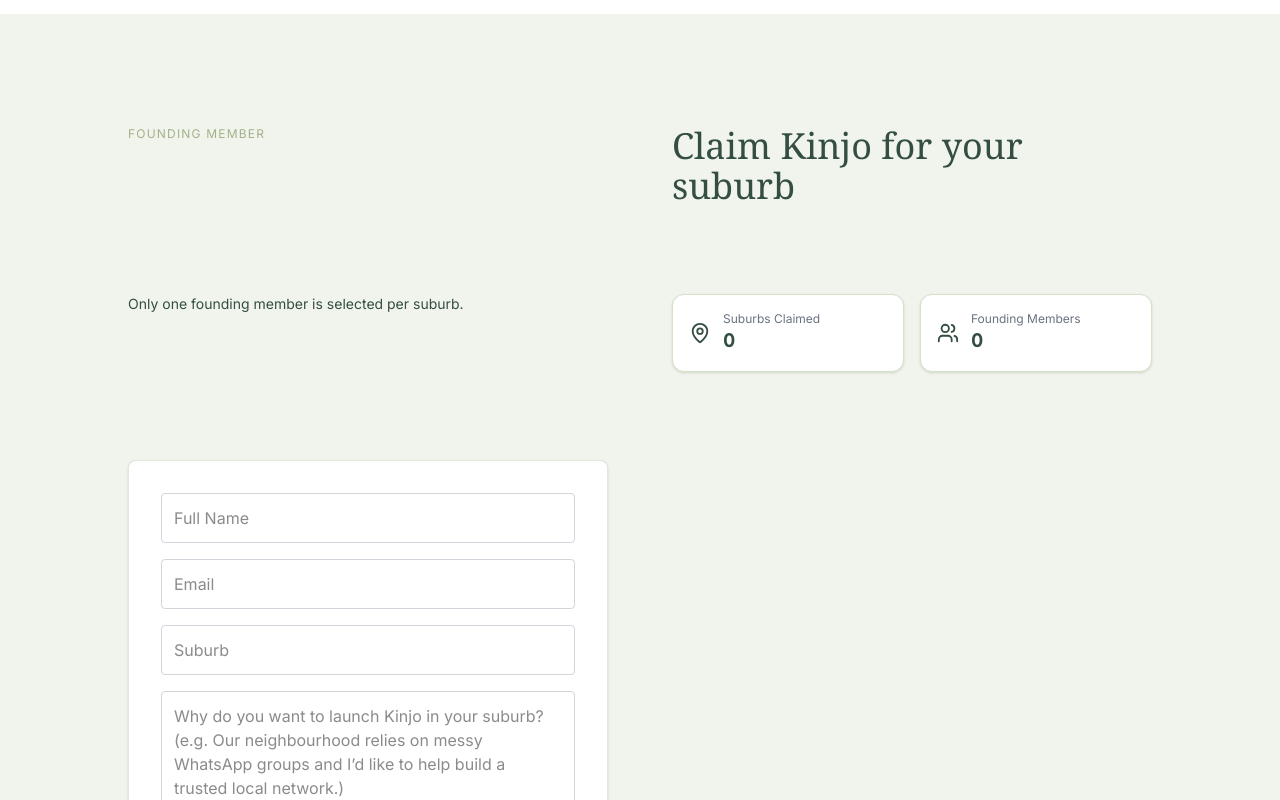
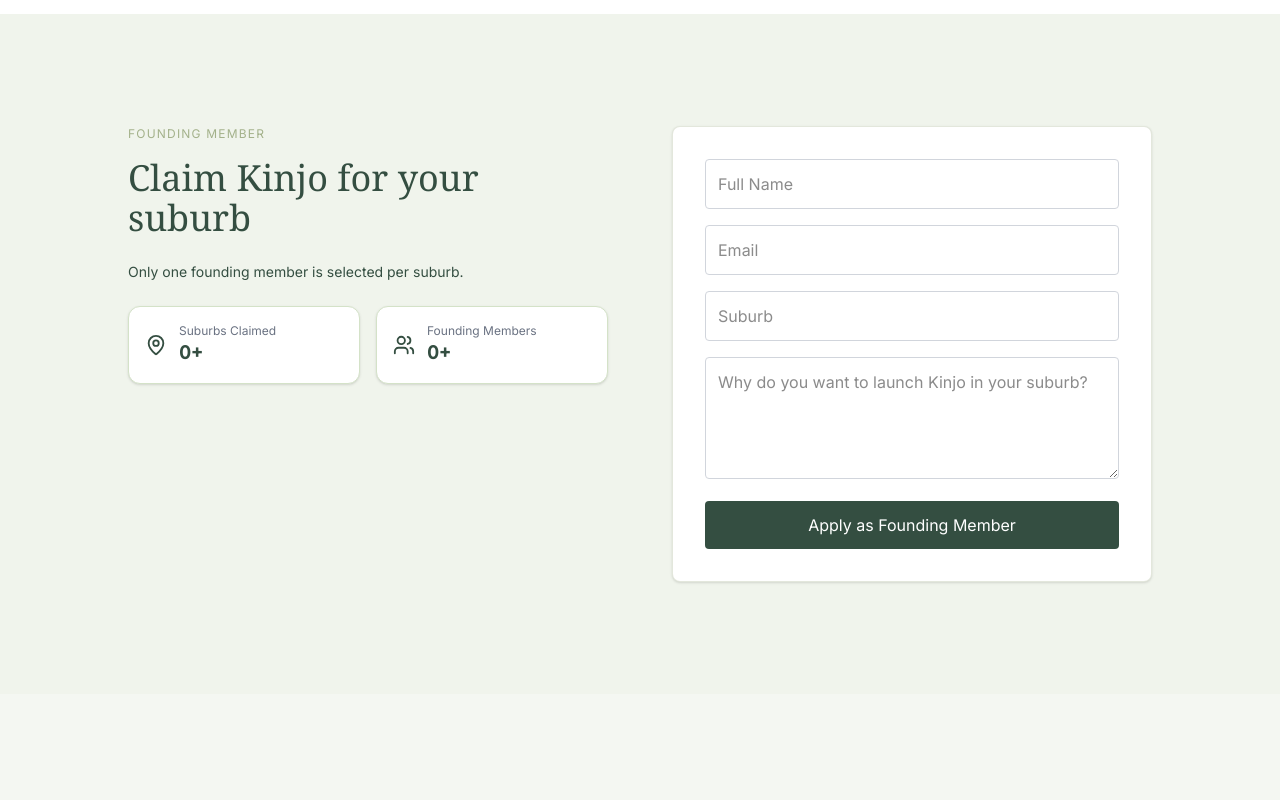
Before and after one commit to jahedb/kinjo-site, a Next.js app: page / in a window 1280 px wide. Shown: the part 4100-4900 px from the top of the page. Built offline with nearby package versions, Linux system fonts and the light colour scheme; no server answers; the database is empty.

Commit message:
Fix: fixed card allignment and added ui imporevement

```diff
--- a/app/components/sections/Founding.tsx
+++ b/app/components/sections/Founding.tsx
@@ -1,5 +1,3 @@
-"use client";
-
 "use client";
 
 import { useState, useEffect } from "react";
@@ -9,6 +7,8 @@
   const [loading, setLoading] = useState(false);
   const [submitted, setSubmitted] = useState(false);
   const [claimedCount, setClaimedCount] = useState<number | null>(null);
+  const [displayCount, setDisplayCount] = useState(0);
+
   const [form, setForm] = useState({
     name: "",
     email: "",
@@ -16,6 +16,7 @@
     motivation: "",
   });
 
+  // Fetch claimed suburb count
   useEffect(() => {
     async function fetchCount() {
       const res = await fetch("/api/suburb-count");
@@ -25,6 +26,28 @@
 
     fetchCount();
   }, []);
+
+  // Animate number count
+  useEffect(() => {
+    if (claimedCount === null) return;
+
+    let start = 0;
+    const duration = 800;
+    const increment = claimedCount / (duration / 16);
+
+    const timer = setInterval(() => {
+      start += increment;
+
+      if (start >= claimedCount) {
+        setDisplayCount(claimedCount);
+        clearInterval(timer);
+      } else {
+        setDisplayCount(Math.floor(start));
+      }
+    }, 16);
+
+    return () => clearInterval(timer);
+  }, [claimedCount]);
 
   const handleSubmit = async () => {
     const valid = Object.values(form).every((v) => v.trim());
@@ -41,10 +64,10 @@
         body: JSON.stringify(form),
       });
 
-      const data = await res.json();
-
       if (res.status === 409) {
-        alert("This suburb has already been claimed. You can still join the waitlist.");
+        alert(
+          "This suburb has already been claimed. You can still join the waitlist."
+        );
         return;
       }
 
@@ -56,7 +79,6 @@
         suburb: "",
         motivation: "",
       });
-
     } catch (err) {
       console.error(err);
       alert("Something went wrong.");
@@ -69,7 +91,9 @@
     <section id="founding" className="scroll-mt-24 py-28 bg-[#F0F4EC] px-6">
       <div className="max-w-5xl mx-auto grid md:grid-cols-2 gap-16 items-start">
 
-        {/* Copy */}
+        {/* LEFT COLUMN */}
+        <div>
+
           <p className="text-xs tracking-widest uppercase text-[#A3B18A] mb-4">
             Founding Member
           </p>
@@ -91,7 +115,7 @@
                 <div>
                   <p className="text-xs text-gray-500">Suburbs Claimed</p>
                   <p className="text-lg font-semibold text-[#344E41]">
-          {claimedCount}
+                    {displayCount}+
                   </p>
                 </div>
               </div>
@@ -102,7 +126,7 @@
                 <div>
                   <p className="text-xs text-gray-500">Founding Members</p>
                   <p className="text-lg font-semibold text-[#344E41]">
-          {claimedCount}
+                    {displayCount}+
                   </p>
                 </div>
               </div>
@@ -110,7 +134,9 @@
             </div>
           )}
 
-        {/* Form */}
+        </div>
+
+        {/* RIGHT COLUMN — FORM */}
         <div className="bg-white border border-[#A3B18A]/30 p-8 rounded-lg shadow-sm space-y-4">
 
           <input
@@ -144,7 +170,7 @@
           />
 
           <textarea
-            placeholder="Why do you want to launch Kinjo in your suburb? (e.g. Our neighbourhood relies on messy WhatsApp groups and I’d like to help build a trusted local network.)"
+            placeholder="Why do you want to launch Kinjo in your suburb?"
             disabled={loading || submitted}
             value={form.motivation}
             onChange={(e) =>
@@ -177,7 +203,9 @@
               Thanks — we’ll review your application and contact you soon.
             </p>
           )}
+
         </div>
+
       </div>
     </section>
   );
```
Lines whose indentation alone changed are shown as unchanged.
